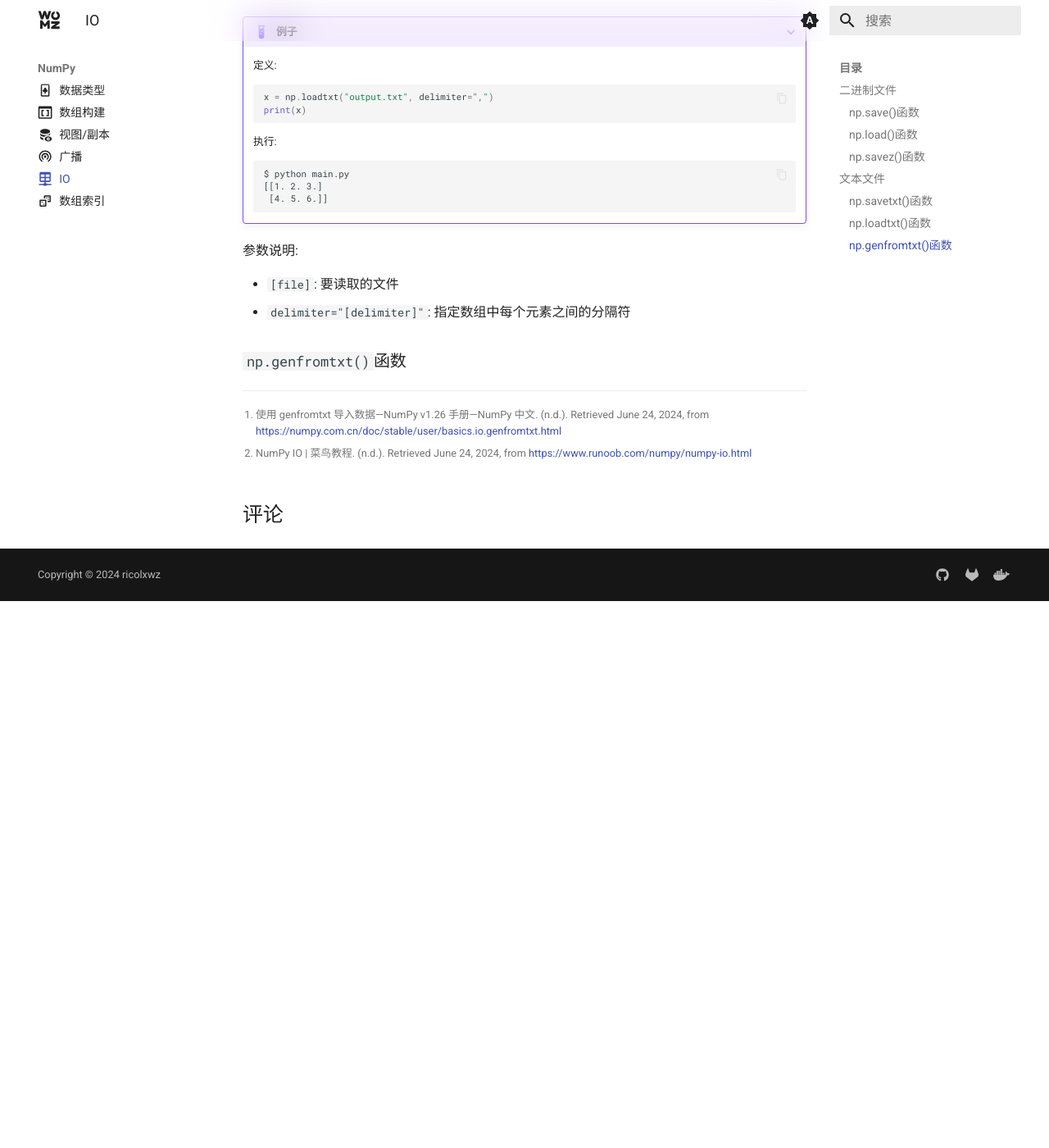
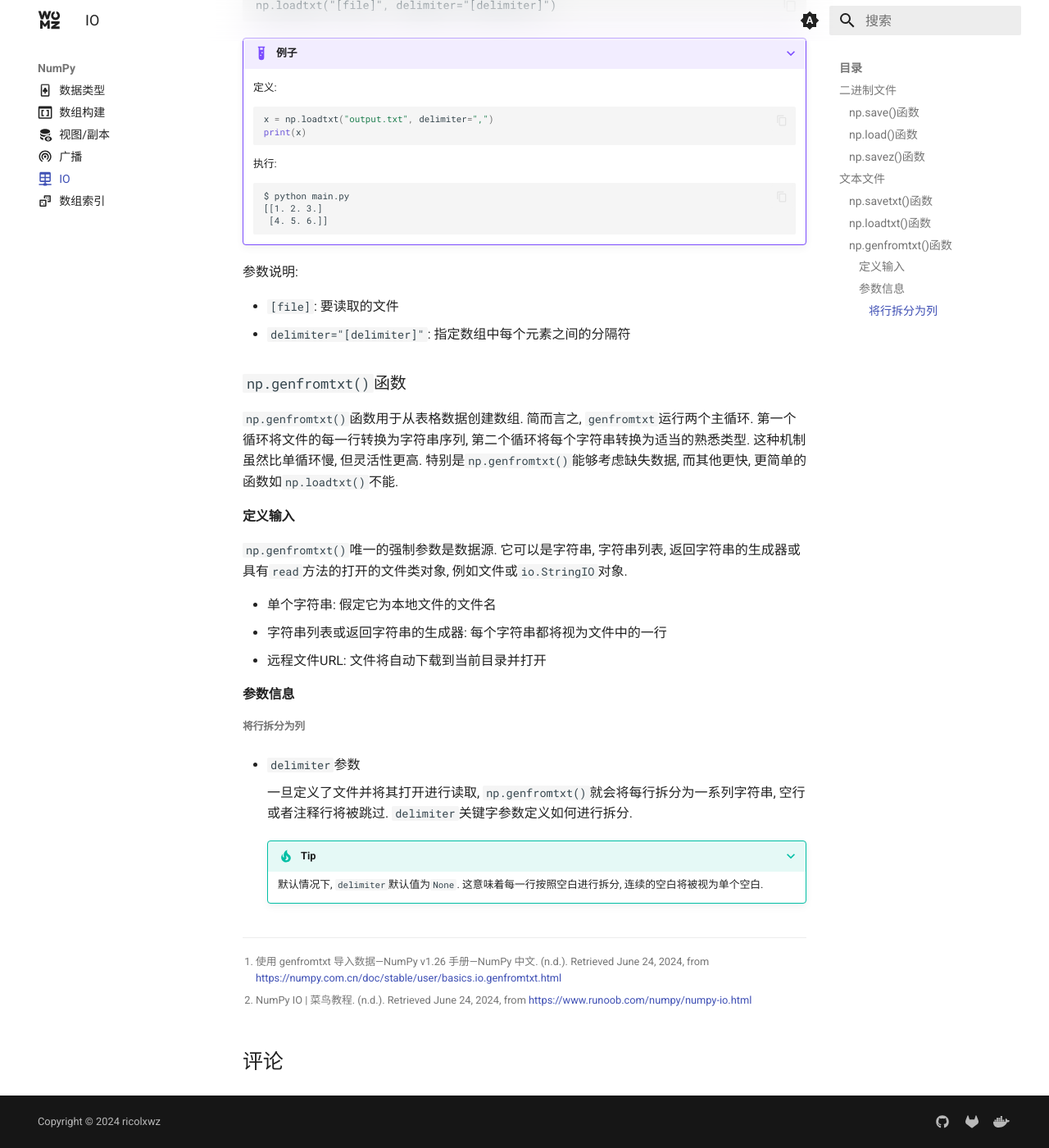
Before and after one commit to sigmax01/py, an MkDocs documentation site: the page built from docs/NumPy/IO.md, in a window 1280 px wide and 1400 px high, scrolled down 3906 px. Shown: the whole window at 82% size. Built offline with MkDocs 1.6.1 and Material for MkDocs 9.7.7, drawn with Linux system fonts in a browser that asks for light colours; comment, search, counter and statistics services are not loaded; before the commit the page ends 4639 px from its top, so only the background shows below that; some of the changed text lies outside the part shown.

Commit message:
`docs: Add IO documentation for NumPy`

```diff
--- a/docs/NumPy/IO.md
+++ b/docs/NumPy/IO.md
@@ -6,7 +6,8 @@ comments: true
 
 ???+ info "信息"
 
-    默认省略导入`import numpy as np`.
+    - 默认省略导入`import numpy as np`.
+    - 默认省略导入`from io import StringIO`: [`np.genfromtxt()`函数](#genfromtxt函数)
 
 根据文件的不同, 可以将用于IO的文件分为二进制文件和文本文件, 关于它们的区别, 见[这里](/基础/编码#文本文件和二进制文件).
 
@@ -183,7 +184,7 @@ np.savetxt("[file]", [arr], fmt="[format]", delimiter="[delimiter]")
 - `fmt="[format]"`: 数组的每个元素的存储格式
 - `delimiter="[delimiter]"`: 指定数组中每个元素之间的分隔符
 
-### `np.loadtxt()`函数
+### `np.loadtxt()`函数 {#loadtxt函数}
 
 `np.loadtxt()`函数用于读取文本文件中的数组数据.
 
@@ -213,7 +214,29 @@ np.loadtxt("[file]", delimiter="[delimiter]")
 - `[file]`: 要读取的文件
 - `delimiter="[delimiter]"`: 指定数组中每个元素之间的分隔符
 
-### `np.genfromtxt()`函数
+### `np.genfromtxt()`函数 {#genfromtxt函数}
+
+`np.genfromtxt()`函数用于从表格数据创建数组. 简而言之, `genfromtxt`运行两个主循环. 第一个循环将文件的每一行转换为字符串序列, 第二个循环将每个字符串转换为适当的熟悉类型. 这种机制虽然比单循环慢, 但灵活性更高. 特别是`np.genfromtxt()`能够考虑缺失数据, 而其他更快, 更简单的函数如`np.loadtxt()`不能.
+
+#### 定义输入
+
+`np.genfromtxt()`唯一的强制参数是数据源. 它可以是字符串, 字符串列表, 返回字符串的生成器或具有`read`方法的打开的文件类对象, 例如文件或`io.StringIO`对象.
+
+- 单个字符串: 假定它为本地文件的文件名
+- 字符串列表或返回字符串的生成器: 每个字符串都将视为文件中的一行
+- 远程文件URL: 文件将自动下载到当前目录并打开
+
+#### 参数信息
+
+##### 将行拆分为列
+
+- `delimiter`参数
+
+    一旦定义了文件并将其打开进行读取, `np.genfromtxt()`就会将每行拆分为一系列字符串, 空行或者注释行将被跳过. `delimiter`关键字参数定义如何进行拆分.
+
+    ???+ tip "Tip"
+
+        默认情况下, `delimiter`默认值为`None`. 这意味着每一行按照空白进行拆分, 连续的空白将被视为单个空白.
 
 [^1]: 使用 genfromtxt 导入数据—NumPy v1.26 手册—NumPy 中文. (n.d.). Retrieved June 24, 2024, from https://numpy.com.cn/doc/stable/user/basics.io.genfromtxt.html
 [^2]: NumPy IO | 菜鸟教程. (n.d.). Retrieved June 24, 2024, from https://www.runoob.com/numpy/numpy-io.html
```
